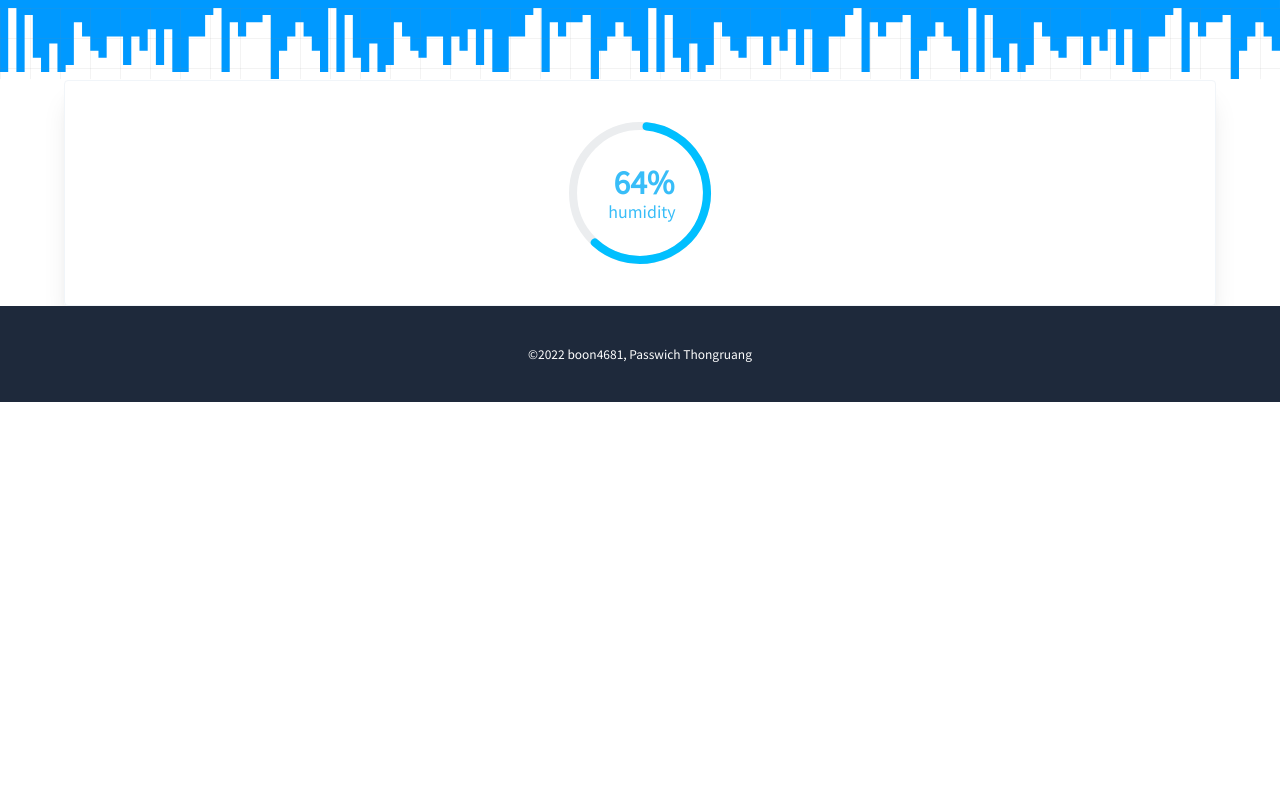
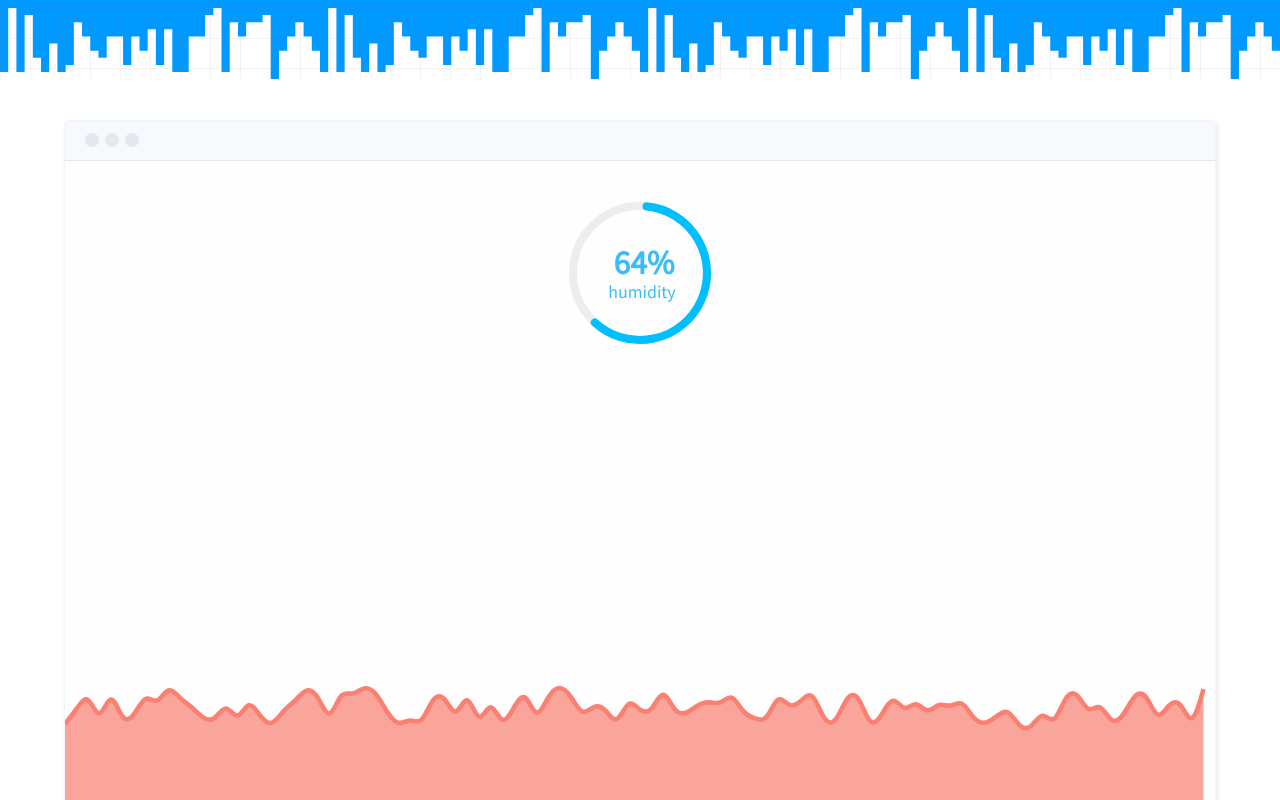
Before and after one commit to boon4681/hime-front, a React (Vite) app: page / in a window 1280 px wide. Shown: the part 620-1420 px from the top of the page. Before the commit the page ends 1022 px from the top, so only its background shows below. Built offline with nearby package versions, Linux system fonts and the light colour scheme.

Commit message:
add Line with working 1 (WIP)

```diff
--- a/src/assets/style/index.pcss
+++ b/src/assets/style/index.pcss
@@ -22,3 +22,6 @@ footer>*{
 .button-r,.button-x{
     @apply transition-all duration-200;
 }
+.window-head{
+    @apply flex items-center px-5;
+}
--- a/src/assets/style/index.scss
+++ b/src/assets/style/index.scss
@@ -18,9 +18,23 @@ body {
     border-color: #d1d4d9;
     background: white;
 }
-.button-x:hover{
+
+.button-x:hover {
     border-radius: 0px;
 }
-.button-r:hover{
+
+.button-r:hover {
     border-radius: 40px;
 }
+
+.main-shadow {
+    box-shadow: 2px 3px 5px 0px #00000014;
+}
+
+.window-head>* {
+    border-radius: 100%;
+    width: 14px;
+    height: 14px;
+    margin-right: 6px;
+    background: #e2e8f0;
+}
--- /dev/null
+++ b/src/components/Line.tsx
@@ -0,0 +1,67 @@
+import React from "react";
+import * as d3 from "d3"
+
+const generateRanNum = (size: number) => {
+    return [...new Array(size)].map(a => Math.random() * 25 + 75)
+}
+const strokeWidth = 1
+export default class Line extends React.Component {
+    svg: React.RefObject<SVGSVGElement> = React.createRef<SVGSVGElement>()
+    componentDidMount() {
+        //@ts-ignore
+        const svg = d3.select(this.svg.current)
+        const data = [...new Array(100)].map((a, i) => {
+            return { "x": i * 10, "y": 50 - Math.random() * 10 }
+        })
+        const group = svg.append("g")
+        const x = d3.scaleLinear().domain([0, 1000]).range([0, 200])
+        const y = d3.scaleLinear().domain([0, 100]).range([20, 100])
+        const line = d3.line()
+            //@ts-ignore
+            .x(d => x(d.x))
+            //@ts-ignore
+            .y(d => y(d.y))
+            .curve(d3.curveBasis)
+        const area = d3.area()
+            //@ts-ignore
+            .x(d => x(d.x))
+            .y0(100)
+            //@ts-ignore
+            .y1(d => y(d.y))
+            .curve(d3.curveBasis)
+        const path = group
+            .append("path")
+            .attr("fill", "none")
+            .attr("stroke", "salmon")
+            .attr('stroke-width', strokeWidth * 0.8)
+            //@ts-ignore
+            .attr("d", line(data))
+        const clip = group
+            .append("clipPath")
+            .attr("id", "rectClip")
+            .append("rect")
+            .attr("width", 0)
+            .attr("height", 100)
+        const path2 = group.append("path")
+            .attr("fill", "salmon")
+            .style("opacity", 0.7)
+            //@ts-ignore
+            .attr("d", area(data))
+            .attr("clip-path", "url(#rectClip)")
+        const length = path.node()?.getTotalLength()
+        //@ts-ignore
+        path.attr("stroke-dashoffset", (length, length))
+            //@ts-ignore
+            .attr("stroke-dasharray", length)
+            .transition().duration(2000)
+            .attr("stroke-dashoffset", 0)
+        clip.transition().duration(2000).attr("width", 200)
+    }
+    render(): React.ReactNode {
+        return (
+            <>
+                <svg ref={this.svg} viewBox={'0 0 200 100'}></svg>
+            </>
+        )
+    }
+}
--- a/src/pages/Home.tsx
+++ b/src/pages/Home.tsx
@@ -1,6 +1,7 @@
 import { useEffect, useState } from "react"
 import Counter from "../components/Counter"
 import Donut from "../components/Donut"
+import Line from "../components/Line"
 import Logo from "../components/Logo"
 import Print from "../components/Print"
 import Wave2 from "../components/Wave2"
@@ -18,10 +19,10 @@ export default () => {
         <>
             <div className="bg-slate-50 pt-3">
                 <div className="container">
-                    <nav className="p-2 flex items-center justify-between">
+                    <nav className="p-2 px-5 flex items-center justify-between">
                         <Logo></Logo>
                         <div className="flex items-center justify-between">
-                            <a href="/login" className="button-r group flex items-center rounded-md border border-slate-500 text-slate-500 hover:border-slate-400 hover:text-slate-400 text-sm font-medium px-4 py-2 shadow-sm mx-5">
+                            <a href="/login" className="button-r group flex items-center rounded-md border bg-slate-50 border-slate-500 text-slate-500 hover:border-slate-400 hover:text-slate-400 text-sm font-medium px-4 py-2 shadow-sm mx-5">
                                 Login
                             </a>
                             <a href="/signup" className="hover:bg-slate-700 button-r group flex items-center rounded-md bg-slate-800 text-white text-sm font-medium pl-3.5 pr-6 py-2.5 shadow-sm">
@@ -55,7 +56,7 @@ export default () => {
                         </div>
                     </div>
                 </div>
-                <div className="relative flex justify-center -mt-12">
+                <div className="relative flex justify-center mt-0 lg:-mt-12">
                     <div className="absolute w-full h-full">
                         <svg width="100%" height="100%" xmlns="http://www.w3.org/2000/svg">
                             <defs>
@@ -93,7 +94,13 @@ export default () => {
                 {/* <div className="absolute w-full h-full bg-gradient-to-t from-white via-transparent to-transparent"></div> */}
                 <Wave2></Wave2>
             </div>
-            <div className="container shadow-xl rounded border border-slate-100">
+            <div className="px-6">
+                <div className="container main-shadow my-10 rounded border border-slate-100" style={{ background: '#fefefe' }}>
+                    <div className="w-full h-10 border-b window-head" style={{ background: '#f7fafc' }}>
+                        <div></div>
+                        <div></div>
+                        <div></div>
+                    </div>
                     <div className="w-72 flex justify-center items-center my-10 mx-auto">
                         <div className="absolute flex flex-col justify-center items-center ml-1 w-32 text-sky-400">
                             <div className="text-3xl ml-1 font-bold">
@@ -119,6 +126,8 @@ export default () => {
                             config={{ label: false }}
                         ></Donut>
                     </div>
+                    <Line></Line>
+                </div>
             </div>
             <footer>
                 <div className='text-xs text-center'>©{`2022${(new Date()).getFullYear() != 2022 ? '-' + new Date().getFullYear() : ''}`} boon4681, Passwich Thongruang</div>
```
Lines whose indentation alone changed are shown as unchanged.
